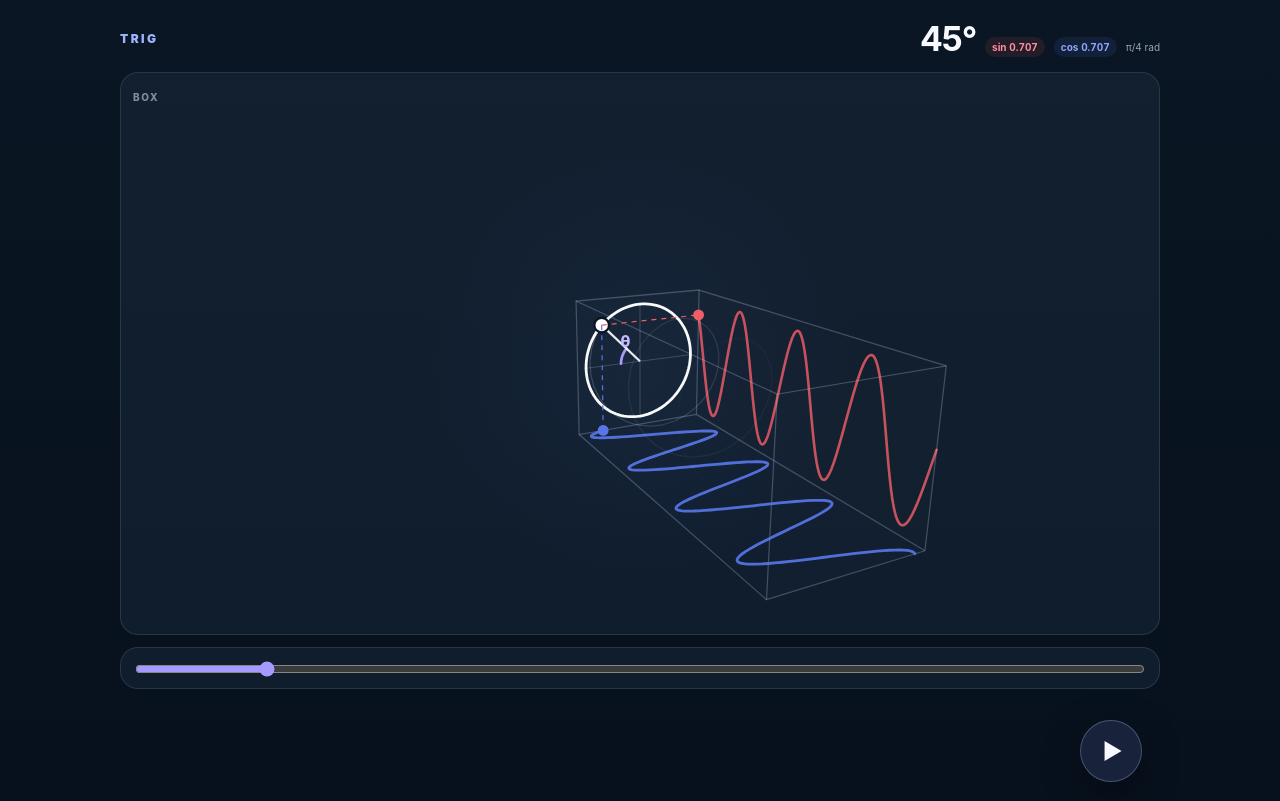
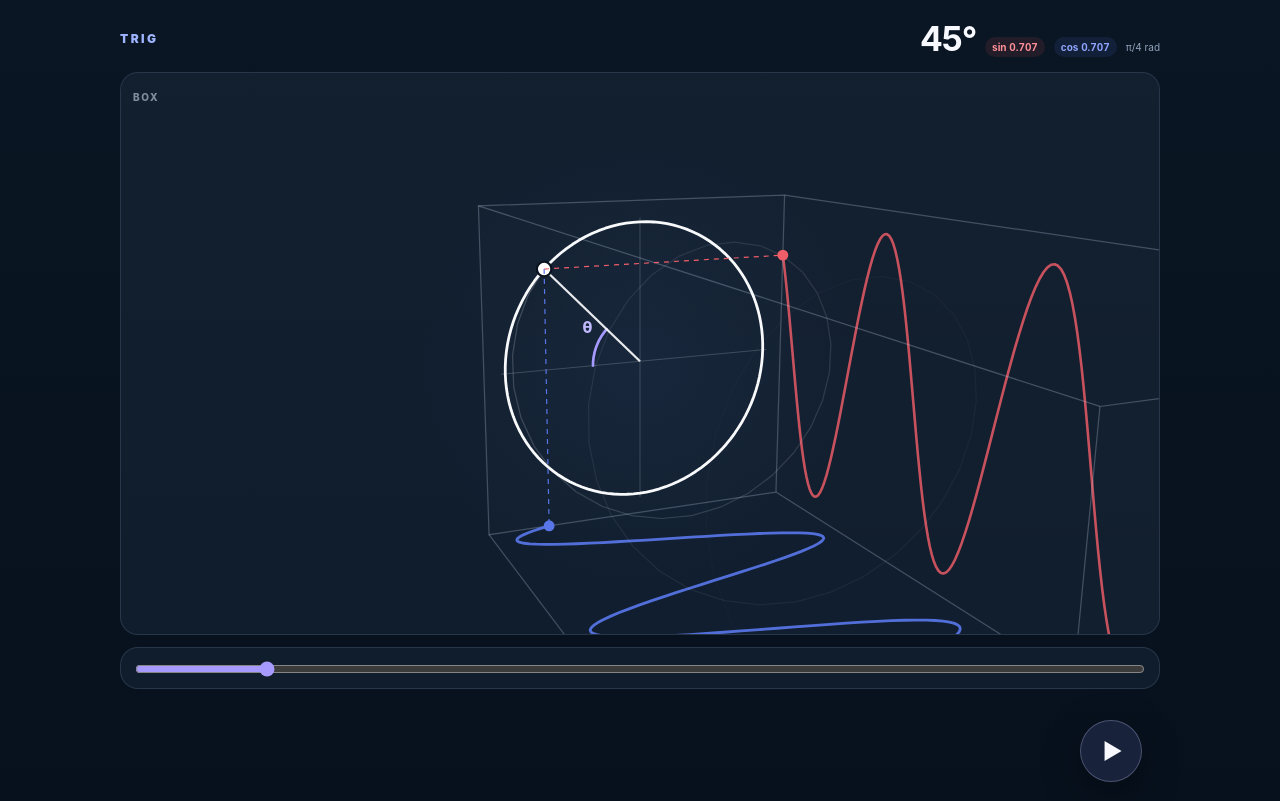
Before and after one commit to miyatayuuma/trig-playground, a React (Vite) app: page / in a window 1280 px wide. Built offline with nearby package versions, Linux system fonts and the light colour scheme.

Commit message:
refine direct camera zoom and enlarge unit circle

```diff
--- a/src/App.tsx
+++ b/src/App.tsx
@@ -22,7 +22,7 @@ const BOX_LENGTH = 5.4
 const BOX_CYCLE_LENGTH = 1.48
 const FACE_EXTENT = 1.15
 const PLAYBACK_SPEED = 0.7
-const CAMERA_TRANSITION_MS = 900
+const CAMERA_TRANSITION_MS = 800
 
 type ViewMode = 'box' | 'circle' | 'sin' | 'cos'
 type FlatView = Exclude<ViewMode, 'box'>
@@ -50,30 +50,30 @@ type Gesture = {
 }
 
 const BOX_CAMERA: CameraPose = {
-  position: { x: -5.6, y: 5.4, z: 3.4 },
+  position: { x: -1.8, y: 3, z: 1.8 },
   target: { x: BOX_LENGTH, y: 0, z: 0 },
   up: { x: 0, y: 0, z: 1 },
-  focal: 610,
+  focal: 920,
 }
 
 const VIEW_CAMERAS: Record<FlatView, CameraPose> = {
   circle: {
-    position: { x: BOX_LENGTH + 5.2, y: 0, z: 0 },
+    position: { x: -0.65, y: 0, z: 0 },
     target: { x: BOX_LENGTH, y: 0, z: 0 },
     up: { x: 0, y: 0, z: 1 },
-    focal: 680,
+    focal: 980,
   },
   sin: {
-    position: { x: BOX_LENGTH / 2, y: -6.4, z: 0.25 },
+    position: { x: BOX_LENGTH / 2, y: 5, z: 0.2 },
     target: { x: BOX_LENGTH / 2, y: -FACE_EXTENT, z: 0 },
     up: { x: 0, y: 0, z: 1 },
-    focal: 700,
+    focal: 780,
   },
   cos: {
-    position: { x: BOX_LENGTH / 2, y: 0, z: -6.25 },
+    position: { x: BOX_LENGTH / 2, y: 0, z: 4.9 },
     target: { x: BOX_LENGTH / 2, y: 0, z: -FACE_EXTENT },
     up: { x: 0, y: -1, z: 0 },
-    focal: 700,
+    focal: 780,
   },
 }
 
```
